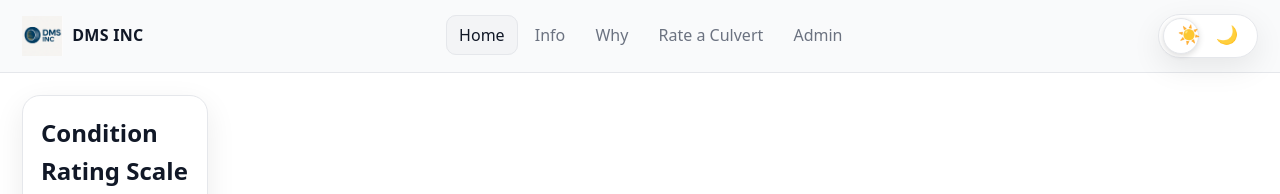
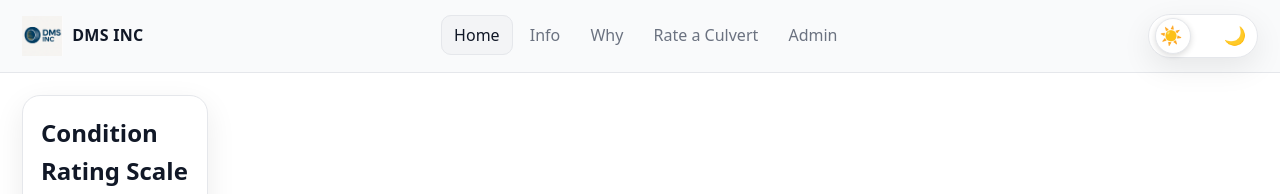
Before and after one commit to SOuellette22/DMS-inc-CSC4910, a Flask app: page / in a window 1280 px wide. Shown: the top 194 px of the page. Run offline with Flask 3, Linux system fonts and the light colour scheme; parts of the project's set-up code (start-up, migrations or seed data) failed here and were passed over.

Commit message:
toggle theme centered

```diff
--- a/src/static/css/styles.css
+++ b/src/static/css/styles.css
@@ -178,7 +178,7 @@ main {
 }
 
 .card-link:hover {
-  transform: translateY(-3px);
+  transform: translateY(3px);
   background: var(--card-hover);
 }
 
@@ -354,11 +354,11 @@ select:focus {
 .theme-switch {
   appearance: none;
   position: relative;
-  display: inline-grid;
-  grid-auto-flow: column;
+  display: inline-flex;
   align-items: center;
-  justify-items: center;
-  width: 100px;
+  justify-content: space-between;
+  padding: 4px 10px;
+  width: 110px;
   height: 44px;
   border-radius: 9999px;
   background: var(--card);
@@ -370,55 +370,52 @@ select:focus {
     color 0.16s;
 }
 
-/* This is sun placement */
-.theme-switch__sun {
-  justify-self: start;
-  margin-left: 14px;
-  transform: translateY(-1px);
-}
-
-/* This is moon placement */
-.theme-switch__moon {
-  justify-self: end;
-  margin-right: 14px;
-  transform: translateY(-1px);
-}
-
-/* This is center the emoji so it looks visually centered */
+/* This is base emoji icon styles */
 .theme-switch__sun,
 .theme-switch__moon {
   display: flex;
   align-items: center;
   justify-content: center;
-  width: 20px;
-  height: 20px;
+  width: 24px;
+  height: 24px;
   font-size: 18px;
   line-height: 0;
-  opacity: 0.9;
   pointer-events: none;
   user-select: none;
-  z-index: 1;
+  z-index: 2;
+}
+
+/* This is explicit layout positions */
+.theme-switch__sun {
+  /* This is left side icon */
+  align-self: center;
+}
+
+.theme-switch__moon {
+  /* This is right side icon */
+  align-self: center;
 }
 
 /* This is knob styling */
 .theme-switch__knob {
   position: absolute;
-  /* This is perfect vertical centering */
   top: 50%;
+  left: 6px;
   transform: translateY(-50%);
-  left: 4px;
   width: 36px;
   height: 36px;
   border-radius: 9999px;
   background: var(--bg);
   border: 1px solid var(--outline);
   box-shadow: 0 2px 6px rgba(0, 0, 0, 0.14);
-  transition: left 0.22s cubic-bezier(0.22, 0.61, 0.36, 1), background 0.16s,
-    border-color 0.16s;
+  transition: transform 0.22s cubic-bezier(0.22, 0.61, 0.36, 1),
+    background 0.16s, border-color 0.16s;
   pointer-events: none;
+  z-index: 1;
 }
 
 /* This is knob position in dark mode */
 :root[data-theme="dark"] .theme-switch__knob {
-  left: calc(100% - 4px - 36px);
+  /* This is slide knob to the right while keeping it centered */
+  transform: translate(64px, -50%);
 }
```
